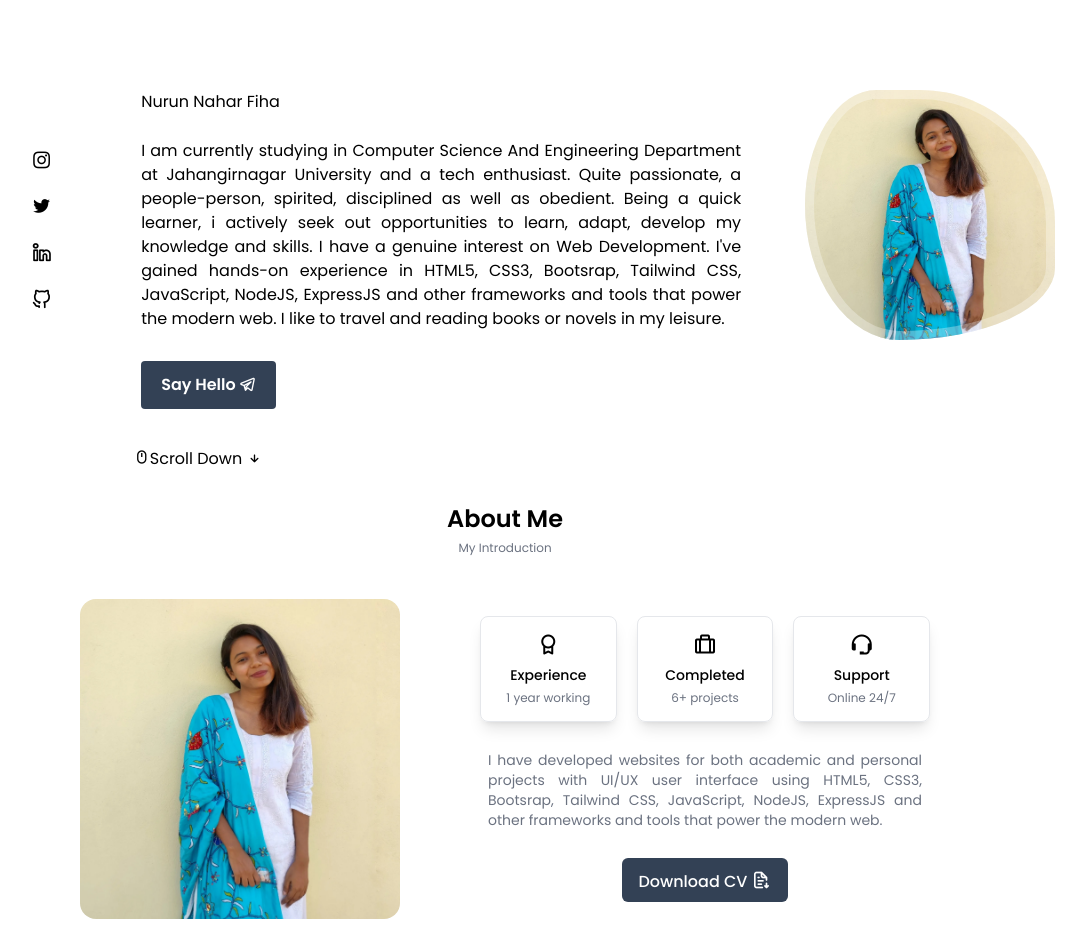
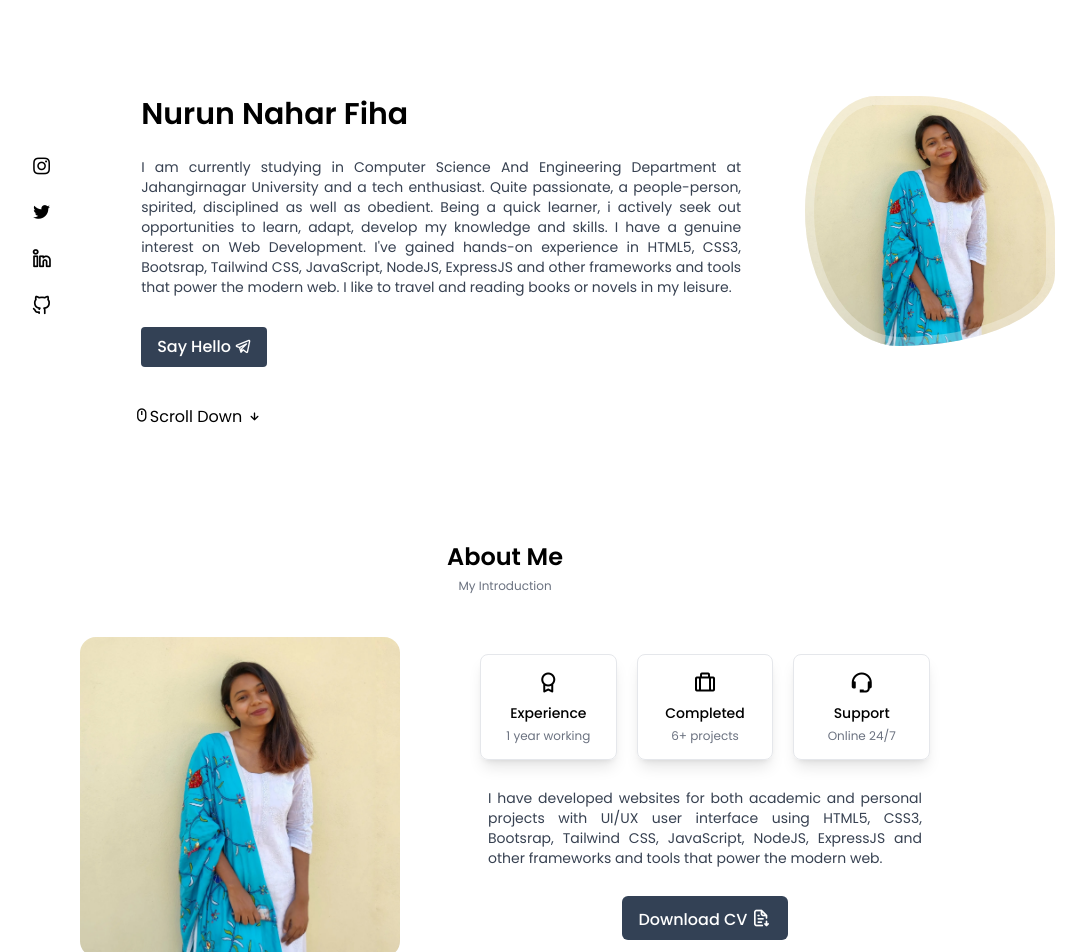
Before and after one commit to nn-fiha/Porfolio, a React (Create React App) app: page / in a window 1280 px wide. Shown: the part 160-1112 px from the top of the page, without its empty margins (135-1221 px from the left). Built offline with nearby package versions, Linux system fonts and the light colour scheme.

Commit message:
update homepage

```diff
--- a/src/porfolio/components/about/About.jsx
+++ b/src/porfolio/components/about/About.jsx
@@ -1,10 +1,11 @@
 
 import Info from './Info'
+import CV from './Resume.pdf'
 
 
 function About (){
   return (
-    <section id='about' className='p-8'>
+    <section id='about' className='p-8 mb-20'>
        <h2 className='text-2xl font-bold'>About Me</h2>
        <span className='text-xs text-gray-500'>My Introduction</span>
        <div className='flex justify-center items-center gap-20 mt-10'>
@@ -13,8 +14,8 @@ function About (){
         </div>
         <div className='w-[450px]'>
             <Info/>
-            <p className='my-5 p-2 text-justify text-gray-500 text-sm'>I have developed websites for both academic and personal projects with UI/UX user interface using HTML5, CSS3, Bootsrap, Tailwind CSS, JavaScript, NodeJS, ExpressJS and other frameworks and tools that power the modern web.</p>
-            <a download="" href=""><button className='text-white bg-slate-700 border-none px-4 py-2 font-medium transition-all rounded-md'> Download CV <i class="uil uil-file-download-alt text-xl"></i></button></a>
+            <p className='my-5 p-2 text-justify text-gray-700 text-sm'>I have developed websites for both academic and personal projects with UI/UX user interface using HTML5, CSS3, Bootsrap, Tailwind CSS, JavaScript, NodeJS, ExpressJS and other frameworks and tools that power the modern web.</p>
+            <a download="" href={CV}><button className='text-white bg-slate-700 border-none px-4 py-2 font-medium transition-all rounded-md'> Download CV <i class="uil uil-file-download-alt text-xl"></i></button></a>
         </div>
        </div>
 
--- a/src/porfolio/components/body/Body.css
+++ b/src/porfolio/components/body/Body.css
@@ -38,12 +38,7 @@ background-color: rgb(44, 44, 44);
 
 }
 .button{
-    padding: 15px 25px;
-    background-color: #2c2a2a;
-    color: white;
-    border: none;
-    border-radius: 5px;
-    font-weight: 600;
+
     cursor: pointer;
     transition: all 0.2s;
 }
--- a/src/porfolio/components/body/Body.jsx
+++ b/src/porfolio/components/body/Body.jsx
@@ -2,10 +2,10 @@ import './Body.css';
 function Data({name, university, dept}){
     return(
         <div className='intro'>
-            <h1 className='intro-name'>{name}</h1>
+            <h1 className='intro-name text-3xl font-bold'>{name}</h1>
             {/* <h3 className='intro-title'>Web Developer</h3> */}
-            <p className='intro-description'>I am currently studying in {dept} Department at {university} and a tech enthusiast. Quite passionate, a people-person, spirited, disciplined as well as obedient. Being a quick learner, i actively seek out opportunities to learn, adapt, develop my knowledge and skills. I have a genuine interest on Web Development. I've gained hands-on experience in HTML5, CSS3, Bootsrap, Tailwind CSS, JavaScript, NodeJS, ExpressJS and other frameworks and tools that power the modern web. I like to travel and reading books or novels in my leisure.</p>
-            <a href=""><button className="text-white bg-slate-700 border-none px-5 py-3 font-semibold transition-all rounded"> Say Hello <i class="uil uil-telegram-alt"></i></button></a>
+            <p className='intro-description text-sm text-gray-700'>I am currently studying in {dept} Department at {university} and a tech enthusiast. Quite passionate, a people-person, spirited, disciplined as well as obedient. Being a quick learner, i actively seek out opportunities to learn, adapt, develop my knowledge and skills. I have a genuine interest on Web Development. I've gained hands-on experience in HTML5, CSS3, Bootsrap, Tailwind CSS, JavaScript, NodeJS, ExpressJS and other frameworks and tools that power the modern web. I like to travel and reading books or novels in my leisure.</p>
+            <a href=""><button className="text-white bg-slate-700 border-none px-4 py-2 font-medium transition-all rounded"> Say Hello <i class="uil uil-telegram-alt"></i></button></a>
         </div>
     );
 }
@@ -36,8 +36,8 @@ function Scroll(){
 
 function Body(){
     return(
-        <div>
-            <div className='body'>
+        <div className='mb-20'>
+            <div className='flex text-left mt-64'>
             <Social/>
             <Data name="Nurun Nahar Fiha" university="Jahangirnagar University" dept="Computer Science And Engineering"/>
             <div className='img-container'></div>
--- a/src/porfolio/components/header/Header.jsx
+++ b/src/porfolio/components/header/Header.jsx
@@ -8,7 +8,7 @@ function Header(){
         <p>FIHA</p>
     </section>
     <section>
-        <ul className='nav-info'>
+        <ul className='nav-info font-medium'>
             <li><a href="#">Home</a></li>
             <li><a href="#about">About</a></li>
             <li><a href="">Education</a></li>
```
Also changed, not shown: 1 other file (tests, documents, lock files or other folders).
